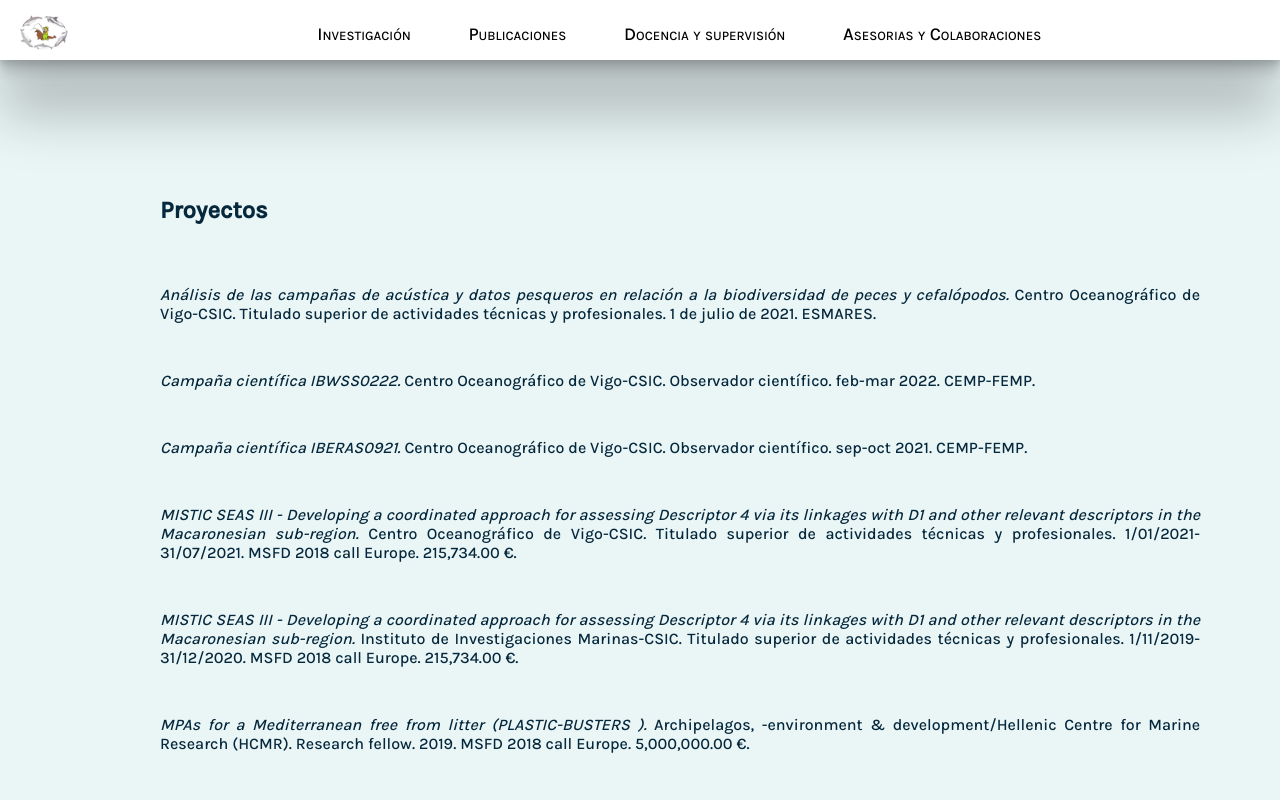
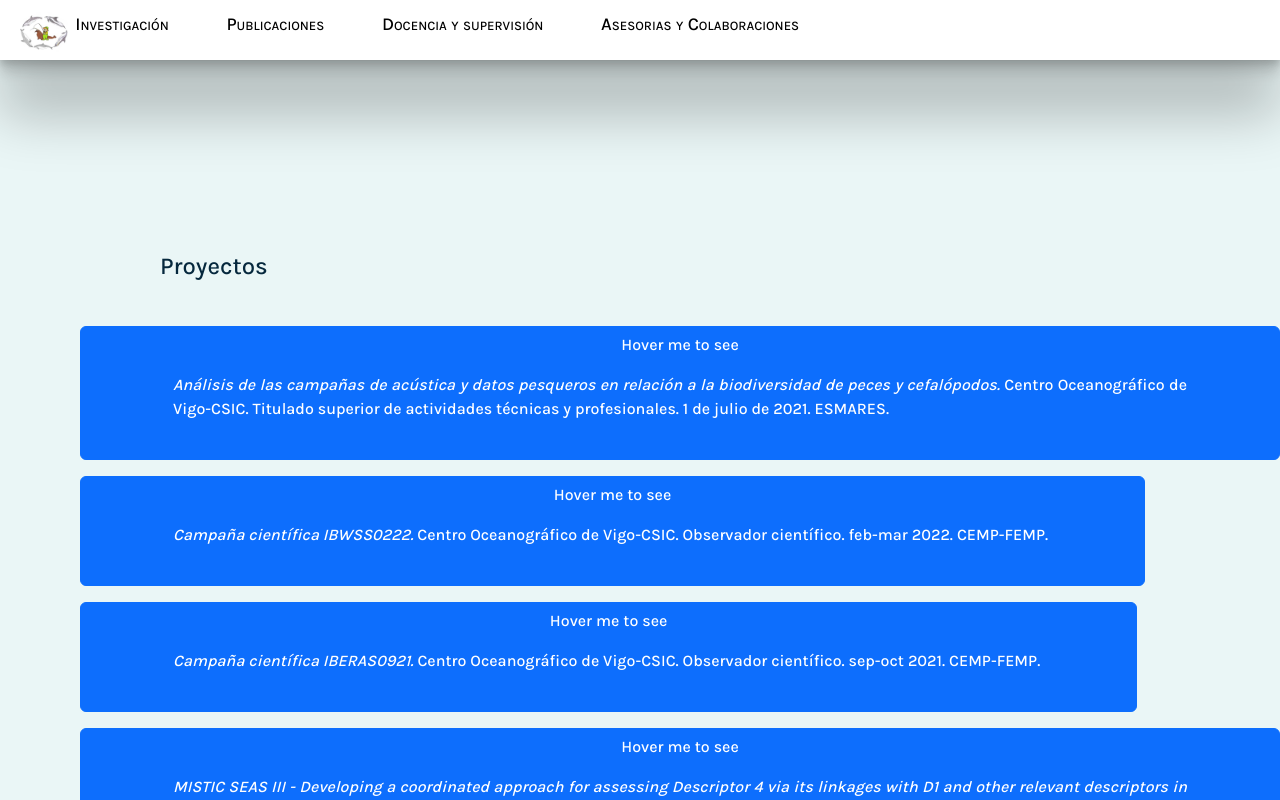
Before and after one commit to calmarti/GemasPersonalWeb, a React (Create React App) app: page /investigacion in a window 1280 px wide. Shown: the top 800 px of the page. Built offline with nearby package versions, Linux system fonts and the light colour scheme.

Commit message:
variante de implementación de Popover (not there yet)

```diff
--- a/package.json
+++ b/package.json
@@ -6,6 +6,7 @@
     "@testing-library/jest-dom": "^5.16.2",
     "@testing-library/react": "^12.1.3",
     "@testing-library/user-event": "^13.5.0",
+    "bootstrap": "^5.2.0",
     "react": "^17.0.2",
     "react-bootstrap": "^2.4.0",
     "react-dom": "^17.0.2",
--- a/src/App.js
+++ b/src/App.js
@@ -7,7 +7,7 @@ import Divulgacion from "./Components/Publicaciones/Divulgacion/Divulgacion";
 import Docencia from "./Components/Docencia/Docencia";
 import Asesorias from "./Components/Asesorias/Asesorias";
 import NotFound from "./NotFound";
-
+import 'bootstrap/dist/css/bootstrap.min.css';
 
 function App() {
   return (
--- a/src/Components/Investigacion/Investigacion.js
+++ b/src/Components/Investigacion/Investigacion.js
@@ -19,7 +19,8 @@ export default function Investigacion() {
 
           {proyectos.map((proyecto, index) => (
             <div key={index} className="publication-container">
-              <ProyectoPopover>
+              <ProyectoPopover >
+                <>
               <p className="publication-item">
                 <span className="title">
                   <em>{proyecto.nombre}.</em>
@@ -37,6 +38,7 @@ export default function Investigacion() {
                   <span className="grants">{proyecto.grants}.</span>
                 )}
               </p>
+              </>
               </ProyectoPopover>
             </div>
           ))}
--- a/src/Components/Investigacion/ProyectoPopover.js
+++ b/src/Components/Investigacion/ProyectoPopover.js
@@ -1,7 +1,8 @@
 import Popover from "react-bootstrap/Popover";
 import OverlayTrigger from "react-bootstrap/OverlayTrigger";
+import Button from "react-bootstrap/Button";
 
-export default function ProyectoPopover({children}) {
+export default function ProyectoPopover({ children }) {
   const popover = (
     <Popover id="popover-basic">
       <Popover.Header as="h3">Popover right</Popover.Header>
@@ -19,8 +20,9 @@ export default function ProyectoPopover({children}) {
       delay={{ show: 250, hide: 400 }}
       overlay={popover}
     >
-      {children}
-      {/* <Button variant="success">Hover me to see</Button> */}
+      <Button as="p" variant="primary">
+        Hover me to see{children}
+      </Button>
     </OverlayTrigger>
   );
 }
--- a/src/section.css
+++ b/src/section.css
@@ -21,11 +21,11 @@
   text-justify: inter-word;
 }
 
-p.publication-item:hover {
-  /* box-shadow: rgba(0, 0, 0, 0.35) 0px 5px 15px; */
+/* p.publication-item:hover {
+
   box-shadow: rgba(60, 64, 67, 0.3) 0px 1px 2px 0px,
     rgba(60, 64, 67, 0.15) 0px 1px 3px 1px;
-}
+} */
 
 .bold-author {
   font-weight: bold;
```
Also changed, not shown: 1 other file (tests, documents, lock files or other folders).
